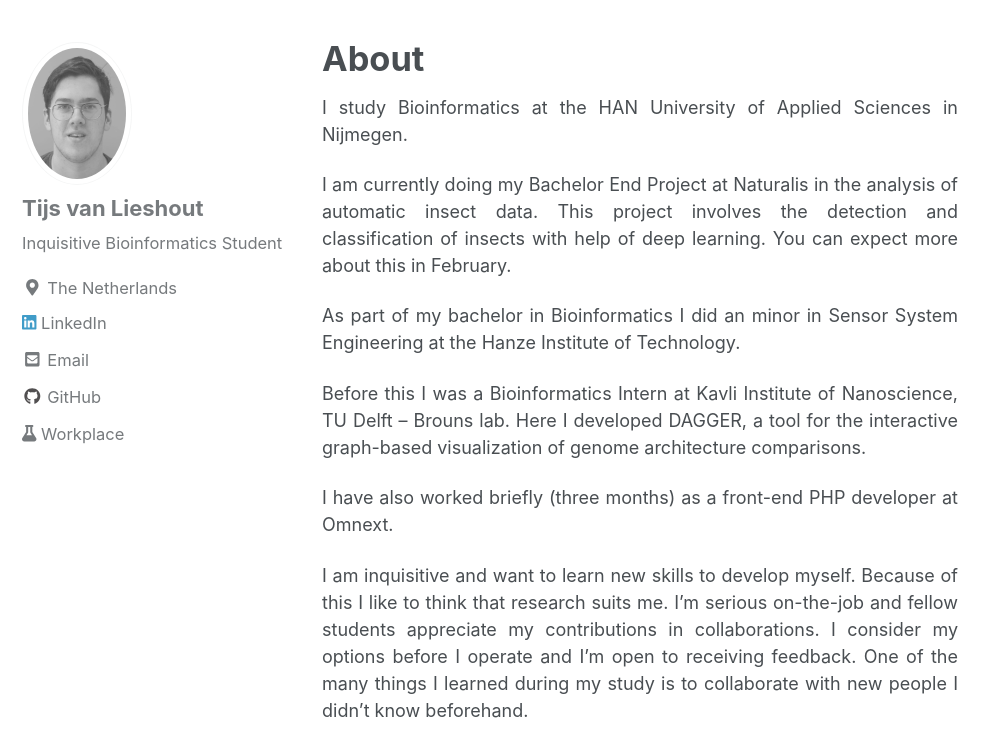
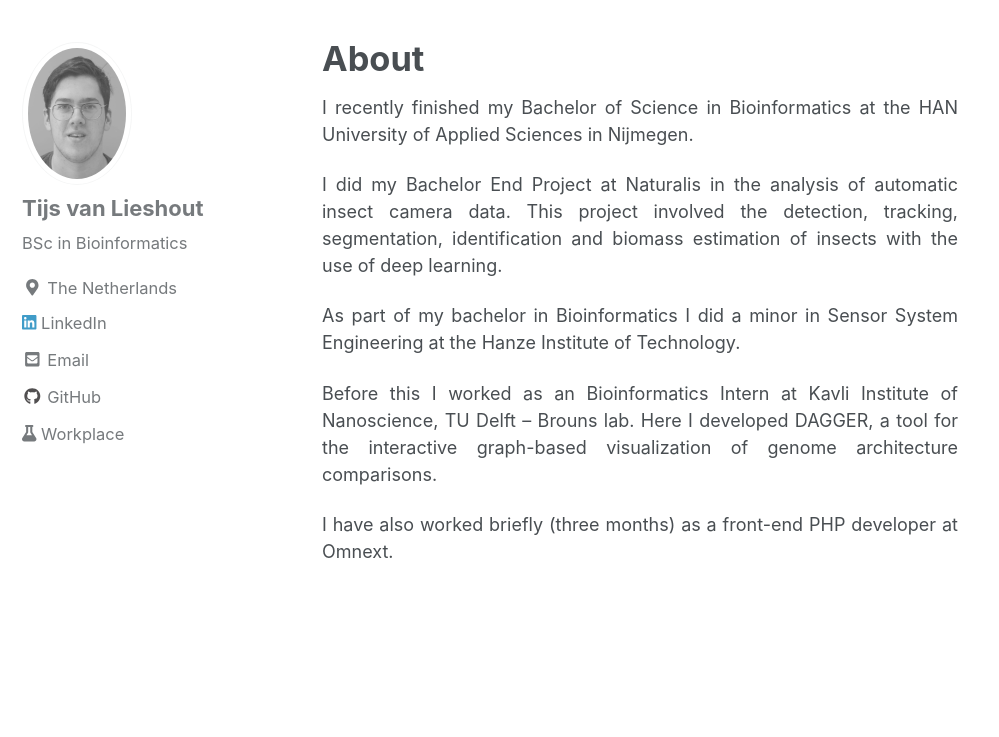
Before and after one commit to Magiduck/magiduck.github.io, a Jekyll site: the page built from _pages/about.md, in a window 1280 px wide and 900 px high, scrolled down 910 px, cut to the strip 163-900 px from the top of the window. Shown: the whole strip, without its empty margins (0-999 px from the left). Built offline with Jekyll 4.4.1, drawn with Linux system fonts in a browser that asks for light colours; cached includes are drawn as plain includes; nearby versions of some CDN libraries.

Commit message:
updated info about me

```diff
--- a/_config.yml
+++ b/_config.yml
@@ -105,7 +105,7 @@ analytics:
 author:
   name             : "Tijs van Lieshout"
   avatar           :  "/assets/images/bio-photo.jpg"
-  bio              : "Inquisitive Bioinformatics Student"
+  bio              : "BSc in Bioinformatics"
   location         : "The Netherlands"
   email            :
   links:
--- a/_pages/about.md
+++ b/_pages/about.md
@@ -5,14 +5,12 @@ header:
   image: "https://imgs.xkcd.com/comics/data_pipeline.png"
 ---
 
-I study Bioinformatics at the HAN University of Applied Sciences in Nijmegen.
+I recently finished my Bachelor of Science in Bioinformatics at the HAN University of Applied Sciences in Nijmegen.
 
-I am currently doing my Bachelor End Project at Naturalis in the analysis of automatic insect data. This project involves the detection and classification of insects with help of deep learning. You can expect more about this in February.
+I did my Bachelor End Project at Naturalis in the analysis of automatic insect camera data. This project involved the detection, tracking, segmentation, identification and biomass estimation of insects with the use of deep learning.
 
-As part of my bachelor in Bioinformatics I did an minor in Sensor System Engineering at the Hanze Institute of Technology.
+As part of my bachelor in Bioinformatics I did a minor in Sensor System Engineering at the Hanze Institute of Technology.
 
-Before this I was a Bioinformatics Intern at Kavli Institute of Nanoscience, TU Delft – Brouns lab. Here I developed DAGGER, a tool for the interactive graph-based visualization of genome architecture comparisons.
+Before this I worked as an Bioinformatics Intern at Kavli Institute of Nanoscience, TU Delft – Brouns lab. Here I developed DAGGER, a tool for the interactive graph-based visualization of genome architecture comparisons.
 
 I have also worked briefly (three months) as a front-end PHP developer at Omnext.
-
-I am inquisitive and want to learn new skills to develop myself. Because of this I like to think that research suits me. I’m serious on-the-job and fellow students appreciate my contributions in collaborations. I consider my options before I operate and I’m open to receiving feedback. One of the many things I learned during my study is to collaborate with new people I didn’t know beforehand.
```
